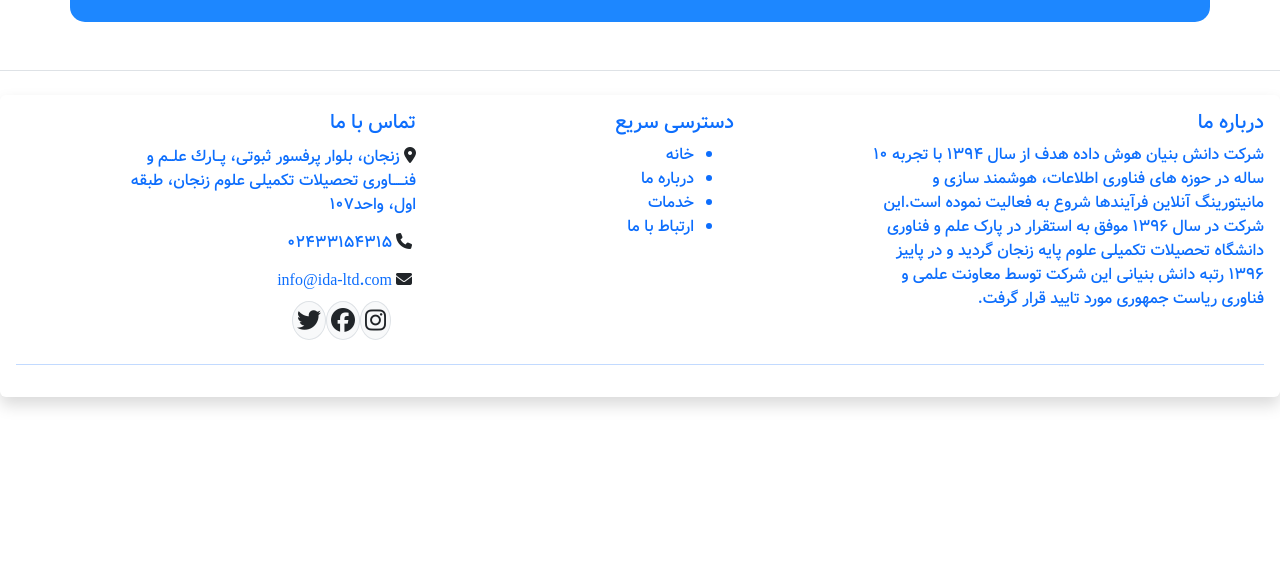
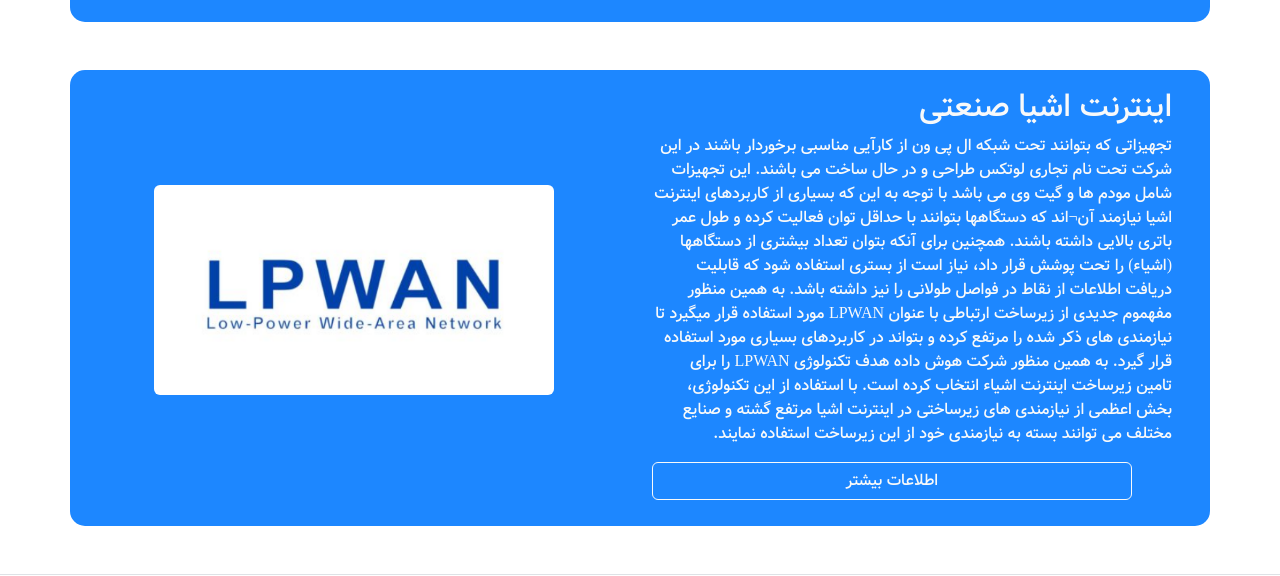
Before and after one commit to cactus1386/website-IDA, a React (Create React App) app in the folder frontend/: page /ida-ltd in a window 1280 px wide. Shown: the part 1932-2508 px from the top of the page. Before the commit the page ends 2353 px from the top, so only its background shows below. Built offline with nearby package versions, Linux system fonts and the light colour scheme.

Commit message:
internet ashia added

```diff
--- a/frontend/src/App.js
+++ b/frontend/src/App.js
@@ -10,6 +10,7 @@ import ContactUs from './Components/ContactUs';
 import AboutUs from './Components/About';
 import Pi from './Components/ProductInfo';
 import Error from './Components/404';
+import Test from './Components/Home/Internet';
 
 const App = () => {
 
@@ -25,6 +26,7 @@ const App = () => {
             <Route path='/ida-ltd/contact' element={<ContactUs />} />
             <Route path='/ida-ltd/about' element={<AboutUs />} />
             <Route path='/ida-ltd/pi' element={<Pi />} />
+            <Route path='/ida-ltd/test' element={<Test />} />
           </Routes>
       </Router>
       <Footer />
--- a/frontend/src/Components/Home.js
+++ b/frontend/src/Components/Home.js
@@ -2,6 +2,8 @@ import React, { useEffect, useState } from 'react';
 import Slider from './Home/Slider';
 import Product from './Home/Product';
 import Application from './Home/Application';
+import Internet from './Home/Internet';
+
 import '../CSS/Animation.css';
 
 
@@ -47,6 +49,9 @@ const Home = () => {
       <div className={`slide-in ${isVisible3 ? 'visible' : ''}`}>
         <div class="pt-3"><Application /></div>
       </div>
+      <div className={`slide-intori ${isVisible2 ? 'visible' : ''}`}>
+        <Internet />
+      </div>
 
     </div>
   );
--- /dev/null
+++ b/frontend/src/Components/Home/Internet.js
@@ -0,0 +1,36 @@
+import React from 'react';
+import lpwan from "../../Assets/lpwan.png"
+import 'bootstrap/dist/css/bootstrap.min.css';
+import "../../CSS/Application.css";
+import "../../CSS/General.css";
+import '../../CSS/Animation.css';
+
+function Application() {
+  return (<>
+    <div className="container mt-5 bg-blue fontv text-light" dir="rtl" style={{ padding: '10px', borderRadius: '15px' }}>
+      <div className="row">
+        <div className="col-md-6 pt-2" style={{paddingRight:"40px"}}>
+          <span className="fontv h2">
+          اینترنت اشیا صنعتی</span>
+        <br/>
+        <div class="pt-2">
+            <span >
+            تجهیزاتی که بتوانند تحت شبکه ال پی ون از کارآیی مناسبی برخوردار باشند در این شرکت تحت نام تجاری لوتکس طراحی و در حال ساخت می باشند. این تجهیزات شامل مودم ها و گیت وی می باشد
+            با توجه به این که بسیاری از کاربردهای اینترنت اشیا نیازمند آن¬اند که دستگاهها بتوانند با حداقل توان فعالیت کرده و طول عمر باتری بالایی داشته باشند. همچنین برای آنکه بتوان تعداد بیشتری از دستگاهها (اشیاء) را تحت پوشش قرار داد، نیاز است از بستری استفاده شود که قابلیت دریافت اطلاعات از نقاط در فواصل طولانی را نیز داشته باشد. به همین منظور مفهموم جدیدی از زیرساخت ارتباطی با عنوان LPWAN  مورد استفاده قرار میگیرد تا نیازمندی های ذکر شده را مرتفع کرده و بتواند در کاربردهای بسیاری مورد استفاده قرار گیرد. به همین منظور شرکت هوش داده هدف تکنولوژی LPWAN را برای تامین زیرساخت اینترنت اشیاء انتخاب کرده است. با استفاده از این تکنولوژی، بخش اعظمی از نیازمندی های زیرساختی در اینترنت اشیا مرتفع گشته و صنایع مختلف می توانند بسته به نیازمندی خود از این زیرساخت استفاده نمایند.
+            </span>
+        </div>
+          <div className="pt-3 pb-3" style={{ marginRight: "40px" }}>
+            <a href="/ida-ltd/pi" class="link"><button className="btn btn-md btn-outline-light col-md-12">اطلاعات بیشتر</button></a>
+          </div>
+        </div>
+        <div className="col-md-6 d-flex justify-content-center align-items-center">
+          <div className="text-center">
+            <img src={lpwan} className="img-fluid rounded mb-3" alt="SCADA Mission" />
+          </div>
+        </div>
+      </div>
+    </div>
+  </>);
+}
+
+export default Application;
--- a/frontend/src/Components/Home/Slider.js
+++ b/frontend/src/Components/Home/Slider.js
@@ -1,14 +1,18 @@
 import { Carousel } from 'react-bootstrap';
 import React, {useState} from 'react';
 import 'bootstrap/dist/css/bootstrap.css'
-import img1 from '../../Assets/S1.jpg'
-import img2 from '../../Assets/S2.jpg'
+import img1 from '../../Assets/7.jpg'
+import img2 from '../../Assets/6.jpg'
 import "../../CSS/Slider.css";
 import "../../font/font.css";
 
 
 
 function Slider() {
+    const [Images,setImages] = useState([
+        {Img:img1},
+        {Img:img2},
+    ])
     const [isFlipped, setIsFlipped] = useState(false);
 
     const handleFlip = () => {
@@ -36,12 +40,11 @@ function Slider() {
                         <div class="d-flex justify-content-center pt-3">
                             <div class="col-md-12">
                                 <Carousel>
+                                    {Images.map(c=> (
                                     <Carousel.Item>
-                                        <img className="d-block w-100 img" src={img1} />
+                                        <img className="d-block w-100 img" src={c.Img} />
                                     </Carousel.Item>
-                                    <Carousel.Item>
-                                        <img className="d-block w-100 img" src={img2} />
-                                    </Carousel.Item>
+                                    ))}
                                 </Carousel>
                             </div>
                         </div>
```
Also changed, not shown: frontend/src/Assets/7.jpg (added), frontend/src/Assets/lpwan.png (added).
